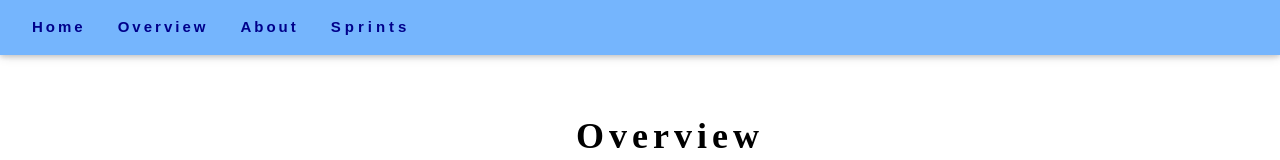
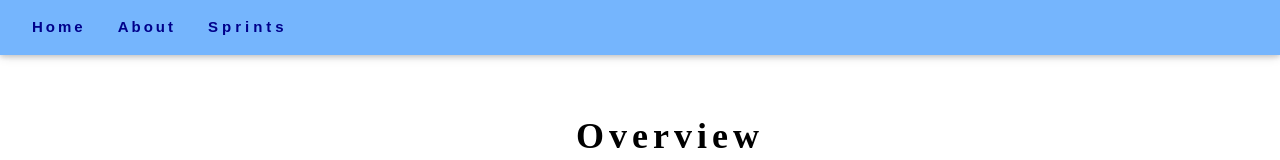
Before and after one commit to shanthisai/shanthisai.github.io, a plain HTML site: page index.html in a window 1280 px wide. Shown: the top 160 px of the page. Drawn offline with nearby package versions, Linux system fonts and the light colour scheme.

Commit message:
Update index.html

```diff
--- a/index.html
+++ b/index.html
@@ -23,7 +23,6 @@
     <!-- Right-sided navbar links. Hide them on small screens -->
     <div class="w3-hide-small" style="margin-left: 0%;">
 
-      <a href="#Overview" class="w3-bar-item w3-button"><strong>Overview</strong></a>
       <a href="#about" class="w3-bar-item w3-button"><strong>About</strong></a>
 
       <div class="w3-dropdown-hover">
```
